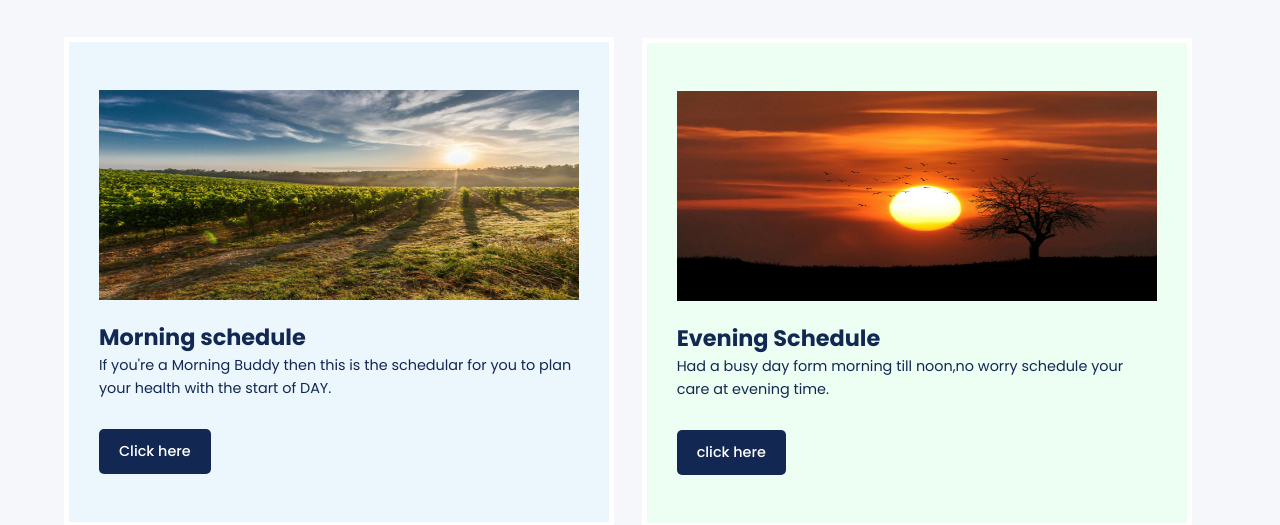
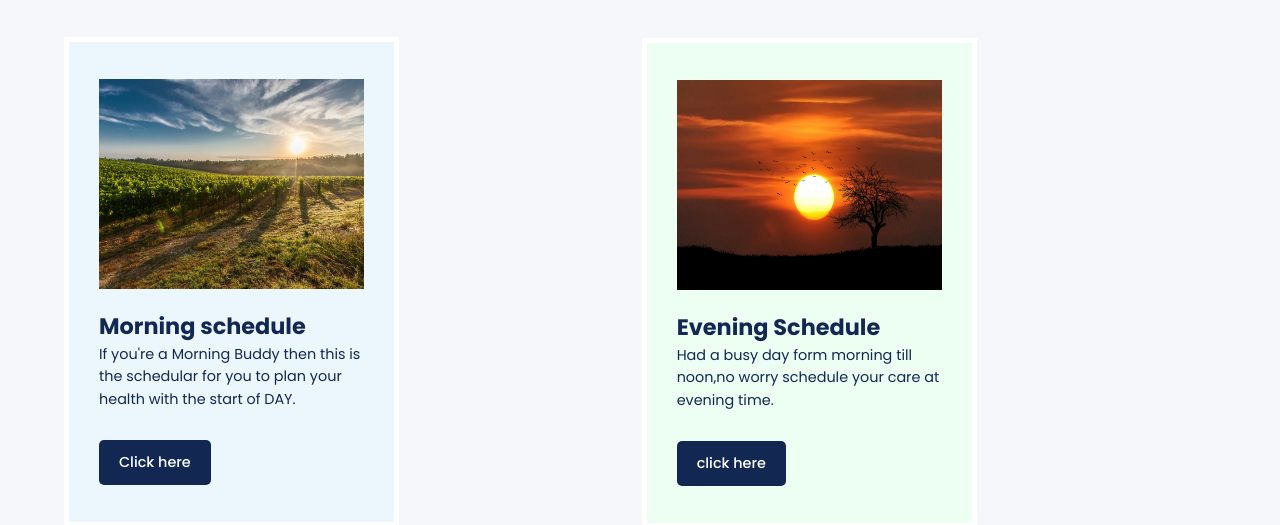
Before and after one commit to Janvi-21/J-Main-page, a plain HTML site: page Schedular/index.html in a window 1280 px wide. Shown: the part 543-1068 px from the top of the page. Drawn offline with nearby package versions, Linux system fonts and the light colour scheme.

Commit message:
ServiceBox Update style.css

```diff
--- a/Schedular/style.css
+++ b/Schedular/style.css
@@ -491,11 +491,11 @@ ul{
 }
 
 .s-box1{
-    width: 550px;
+    width: 335px;
     background-color: #ecf6fd;
 }
 .s-box2{
-    width: 550px;
+    width: 335px;
     background-color: #edfff3;
     margin: 177px;
     margin-top: 1px;
```
